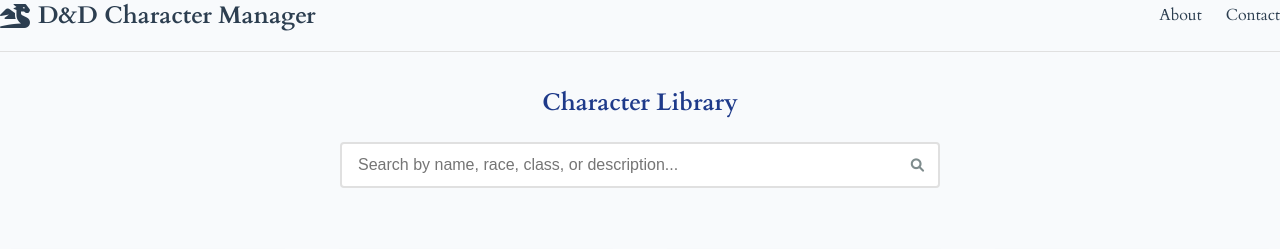
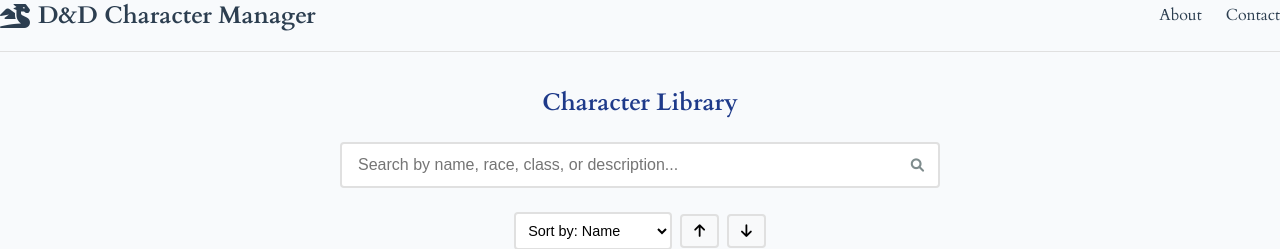
Before and after one commit to Jon-Wind/CRUD_Web_Project, a Flask app: page / in a window 1280 px wide. Shown: the part 125-374 px from the top of the page. Run offline with Flask 3, Linux system fonts and the light colour scheme; data comes from the database, SQL or seed files in the repository; both versions use the stored data as it was after the commit.

Commit message:
Added a Sort by bar.
Also added a screenshot of the site zoomed out just to have proof that the site does work in case it doesn't work when sir runs the site.

```diff
--- a/flask-example/app.py
+++ b/flask-example/app.py
@@ -43,28 +43,48 @@ def register_routes(app):
     @app.route('/')
     def index():
         search_query = request.args.get('search', '').strip()
+        sort_by = request.args.get('sort', 'name').lower()
+        sort_order = request.args.get('order', 'asc').lower()
+
+        # Validate sort parameters
+        valid_sort_columns = {
+            'name': 'name',
+            'id': 'id',
+            'level': 'level',
+            'race': 'race',
+            'class': 'character_class',
+            'alignment': 'alignment'
+        }
+
+        sort_column = valid_sort_columns.get(sort_by, 'name')
+        sort_order = 'ASC' if sort_order == 'asc' else 'DESC'
+
         db = get_db()
 
         if search_query:
-            query = """
+            query = f"""
                 SELECT id, name, race, character_class, level, short_description, image_path, alignment
                 FROM dnd_characters
                 WHERE name LIKE ? OR race LIKE ? OR character_class LIKE ? OR short_description LIKE ?
-                ORDER BY name
+                ORDER BY {sort_column} {sort_order}, name
             """
             search_pattern = f'%{search_query}%'
             rows = db.execute(query, (search_pattern, search_pattern, search_pattern, search_pattern)).fetchall()
         else:
-            rows = db.execute(
-                'SELECT id, name, race, character_class, level, short_description, image_path, alignment '
-                'FROM dnd_characters ORDER BY name'
-            ).fetchall()
+            query = f"""
+                SELECT id, name, race, character_class, level, short_description, image_path, alignment
+                FROM dnd_characters
+                ORDER BY {sort_column} {sort_order}, name
+            """
+            rows = db.execute(query).fetchall()
 
         characters = [dict(row) for row in rows]
         return render_template('index.html',
                             characters=characters,
                             active_page='home',
-                            search_query=search_query)
+                            search_query=search_query,
+                            current_sort=sort_by,
+                            current_order=sort_order)
 
     @app.route('/character/<int:character_id>')
     def character_detail(character_id):
--- a/flask-example/templates/index.html
+++ b/flask-example/templates/index.html
@@ -42,6 +42,57 @@
     .search-section {
         text-align: center;
         margin: 2rem 0 3rem;
+    }
+
+    .search-controls {
+        display: flex;
+        justify-content: center;
+        gap: 1rem;
+        margin: 1.5rem 0;
+        align-items: center;
+        flex-wrap: wrap;
+    }
+
+    .sort-controls {
+        display: flex;
+        gap: 0.5rem;
+        align-items: center;
+    }
+
+    .sort-select, .sort-order {
+        padding: 0.5rem;
+        border: 2px solid #e0e0e0;
+        border-radius: 4px;
+        font-size: 0.9rem;
+        background-color: white;
+        cursor: pointer;
+        transition: border-color 0.2s;
+    }
+
+    .sort-select:focus, .sort-order:focus {
+        outline: none;
+        border-color: #3498db;
+    }
+
+    .sort-order {
+        padding: 0.5rem 0.75rem;
+        background-color: #f8f9fa;
+        border-radius: 4px;
+        cursor: pointer;
+        display: flex;
+        align-items: center;
+        justify-content: center;
+        transition: all 0.2s;
+    }
+
+    .sort-order:hover {
+        background-color: #e9ecef;
+    }
+
+    .sort-order.active {
+        background-color: #3498db;
+        color: white;
+        border-color: #3498db;
     }
 
     .search-bar {
@@ -367,7 +418,57 @@
                     <i class="fas fa-search"></i>
                 </button>
             </div>
+
+            <div class="search-controls">
+                <div class="sort-controls">
+                    <select name="sort" class="sort-select" onchange="this.form.submit()" aria-label="Sort by">
+                        <option value="name" {% if current_sort == 'name' %}selected{% endif %}>Sort by: Name</option>
+                        <option value="id" {% if current_sort == 'id' %}selected{% endif %}>Sort by: ID</option>
+                        <option value="level" {% if current_sort == 'level' %}selected{% endif %}>Sort by: Level</option>
+                        <option value="race" {% if current_sort == 'race' %}selected{% endif %}>Sort by: Race</option>
+                        <option value="class" {% if current_sort == 'class' %}selected{% endif %}>Sort by: Class</option>
+                        <option value="alignment" {% if current_sort == 'alignment' %}selected{% endif %}>Sort by: Alignment</option>
+                    </select>
+
+                    <input type="hidden" name="order" value="{{ 'desc' if current_order == 'desc' else 'asc' }}" id="sort-order-input">
+                    <button type="button"
+                            class="sort-order {% if current_order == 'asc' %}active{% endif %}"
+                            onclick="setSortOrder('asc')"
+                            aria-label="Sort ascending">
+                        <i class="fas fa-arrow-up"></i>
+                    </button>
+                    <button type="button"
+                            class="sort-order {% if current_order == 'desc' %}active{% endif %}"
+                            onclick="setSortOrder('desc')"
+                            aria-label="Sort descending">
+                        <i class="fas fa-arrow-down"></i>
+                    </button>
+                </div>
+            </div>
         </form>
+
+        <script>
+            function setSortOrder(order) {
+                document.getElementById('sort-order-input').value = order;
+                // Submit the form to apply the sort order
+                const form = document.querySelector('.search-form');
+                form.submit();
+            }
+
+            // Preserve search query when changing sort options
+            document.addEventListener('DOMContentLoaded', function() {
+                const sortSelect = document.querySelector('select[name="sort"]');
+                if (sortSelect) {
+                    sortSelect.addEventListener('change', function() {
+                        const searchInput = document.querySelector('input[name="search"]');
+                        if (searchInput && searchInput.value) {
+                            // The form will automatically include the search parameter
+                            // No need to do anything special here
+                        }
+                    });
+                }
+            });
+        </script>
         {% if search_query %}
         <p class="search-results-count">
             Found {{ characters|length }} character{{ 's' if characters|length != 1 else '' }} for "{{ search_query }}"
```
Also changed, not shown: docs/LOGBOOK.md (+28 -0 lines), ProofScreenshtos/Screenshot 2025-11-11 130827.png (added), README.md, flask-example/static/images/uploads/Screenshot_2025-11-11_125712_63b348dc.png (added), instance/dnd_characters.db.
